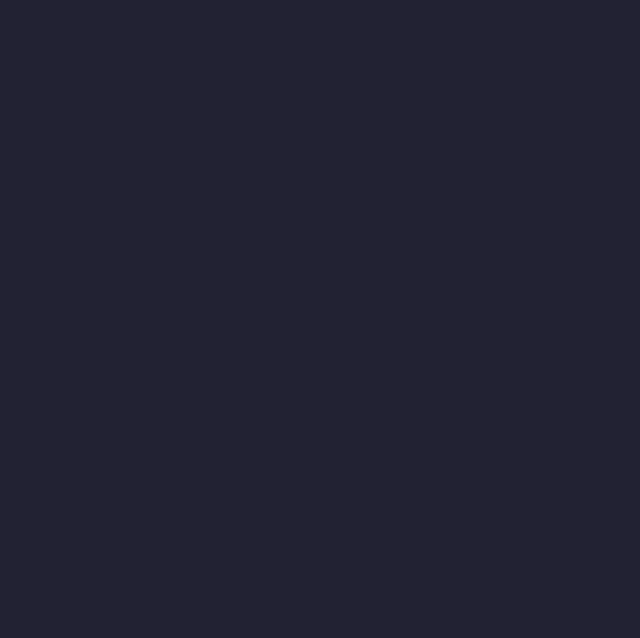
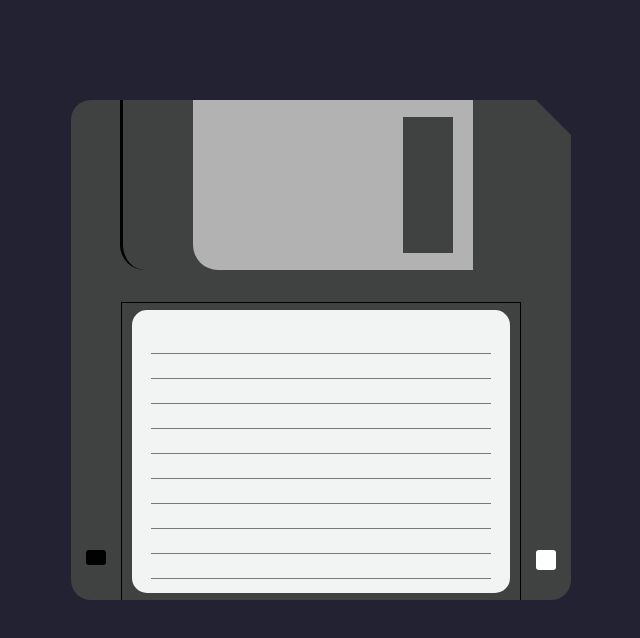
Before and after one commit to braisvial/diskette-css, a website built with Vite: page src/index.html in a window 1280 px wide. Shown: the whole page, without its empty margins (319-959 px from the left). Built offline with nearby package versions, Linux system fonts and the light colour scheme.

Commit message:
Diskette acabado

```diff
--- a/src/index.css
+++ b/src/index.css
@@ -1,3 +1,126 @@
+:root {
+  --grey-dark: #404141;
+  --metal: #b2b2b3;
+  --label: #f2f3f3;
+}
+
 body {
   background: #223;
 }
+
+.diskette {
+  background-color: var(--grey-dark);
+  width: 500px;
+  height: 500px;
+  margin: 100px auto;
+  border-radius: 20px;
+  display: flex;
+  flex-direction: column;
+  clip-path: polygon(93% 0, 100% 7%, 100% 100%, 0 100%, 0 0);
+}
+
+.diskette-top-container {
+  height: 170px;
+  width: 100%;
+  display: flex;
+  justify-content: center;
+}
+
+/* .gap_border {
+  height: 100%;
+  width: 90%;
+  border-top: 5px solid  #223;
+} */
+
+.gap {
+  height: 100%;
+  width: 80%;
+  border-bottom-left-radius: 25px;
+  border-left: 3px solid;
+  display: flex;
+  justify-content: center;
+}
+
+.metal {
+  background-color: var(--metal);
+  height: 100%;
+  width: 70%;
+  border-bottom-left-radius: 25px;
+  display: flex;
+  justify-content: end;
+  align-items: center;
+  transform: translateX(10px);
+}
+
+.hole {
+  background-color: var(--grey-dark);
+  width: 50px;
+  height: 80%;
+  transform: translateX(-20px);
+}
+
+.diskette-bottom-container {
+  display: flex;
+  flex-direction: row;
+  height: 330px;
+  width: 100%;
+  align-items: end;
+}
+
+.left-pad-container {
+  width: 10%;
+  display: flex;
+  justify-content: center;
+  align-items: end;
+}
+
+.left-hole {
+  background-color: black;
+  width: 20px;
+  height: 15px;
+  border-radius: 3px;
+  transform: translateY(-35px);
+}
+
+.container-label {
+  width: 80%;
+  height: 90%;
+  border-top: 1px solid black;
+  border-left: 1px solid black;
+  border-right: 1px solid black;
+  display: flex;
+  justify-content: center;
+  align-items: center;
+}
+
+.label {
+  background-color: var(--label);
+  width: 95%;
+  height: 95%;
+  border-radius: 15px;
+  display: flex;
+  justify-content: center;
+  align-items: end;
+}
+
+.lines {
+  width: 90%;
+  height: 85%;
+  background-image: linear-gradient(to bottom, black 0.3px, transparent 0.7px);
+  background-size: 100% 25px;
+}
+
+.right-pad-container {
+  width: 10%;
+  display: flex;
+  justify-content: center;
+  align-items: end;
+}
+
+.rigth-hole {
+  background-color: white;
+  width: 20px;
+  height: 20px;
+  border-radius: 3px;
+  transform: translateY(-30px);
+}
--- a/src/index.html
+++ b/src/index.html
@@ -1,5 +1,6 @@
 <!DOCTYPE html>
 <html lang="es">
+
 <head>
   <meta charset="UTF-8">
   <meta http-equiv="X-UA-Compatible" content="IE=edge">
@@ -8,7 +9,33 @@
   <link rel="stylesheet" href="./index.css">
   <script type="module" src="./index.js"></script>
 </head>
+
 <body>
+  <div class="diskette">
+    <div class="diskette-top-container">
+      <!-- <div class="gap_border"> -->
+        <div class="gap">
+          <div class="metal">
+            <div class="hole"></div>
+          </div>
+        </div>
+      <!-- </div> -->
 
+    </div>
+    <div class="diskette-bottom-container">
+      <div class="left-pad-container">
+        <div class="left-hole"></div>
+      </div>
+      <div class="container-label">
+        <div class="label">
+          <div class="lines"></div>
+        </div>
+      </div>
+      <div class="right-pad-container">
+        <div class="rigth-hole"></div>
+      </div>
+    </div>
+  </div>
 </body>
+
 </html>
```
